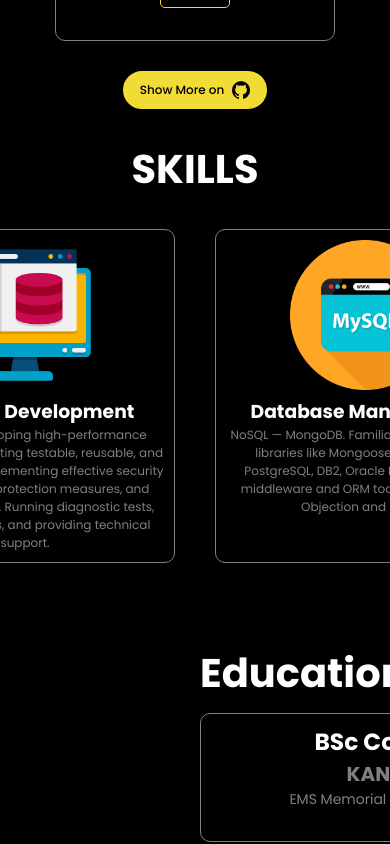
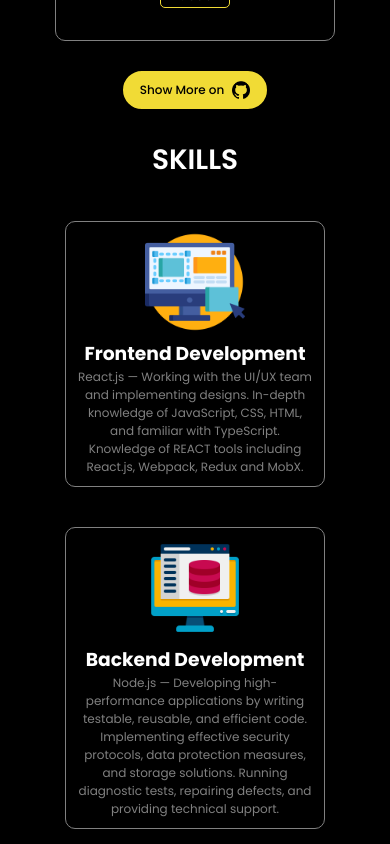
Before and after one commit to ananthu-m-01/portfolio, a React (Vite) app: page / in a window 390 px wide. Shown: the part 2740-3584 px from the top of the page. Built offline with nearby package versions, Linux system fonts and the light colour scheme.

Commit message:
skills responsive

```diff
--- a/src/Components/Skills/Skills.css
+++ b/src/Components/Skills/Skills.css
@@ -1,37 +1,84 @@
-.skills h1{
+.skills h1 {
   text-align: center;
   padding: 0px 30px;
   font-size: 40px;
-    font-weight: 600px;
+  font-weight: 600;
 }
-.skills-container{
+
+.skills-container {
   display: grid;
-    grid-template-columns: 1fr 1fr 1fr 1fr;
-    gap:40px;
-    margin: 80px 170px;
+  grid-template-columns: repeat(4, 1fr);
+  gap: 40px;
+  margin: 80px 170px 0 170px;
   justify-content: center;
-    margin-top: 10px;
 }
-.skill-img{
-    width:150px;
+
+.skill-img {
+  width: 150px;
 }
-.skills-card{
-    border:1px solid grey;
+
+.skills-card {
+  border: 1px solid grey;
   transition: 0.3s;
   border-radius: 10px;
   padding: 10px;
   text-align: center;
   width: 300px;
-    height: 600x;
+  height: auto; /* Fix typo and allow flexible height */
   margin-top: 20px;
 }
-.skills-card:hover{
+
+.skills-card:hover {
   transform: scale(1.10);
   transition: 0.3s;
   box-shadow: 0 4px 8px 0 rgba(231, 255, 145, 0.2), 0 6px 20px 0 rgba(221, 255, 96, 0.19);
-    border:1px solid #f1db35;
+  border: 1px solid #f1db35;
 }
-.skills-card p{
+
+.skills-card p {
   font-size: 12px;
   color: grey;
 }
+
+/* Responsive for tablets */
+@media screen and (max-width: 1024px) {
+  .skills-container {
+    grid-template-columns: repeat(2, 1fr);
+    margin: 60px 40px 0 40px;
+    gap: 30px;
+  }
+
+  .skills-card {
+    width: 100%;
+    max-width: 280px;
+    padding: 12px;
+  }
+
+  .skill-img {
+    width: 120px;
+  }
+}
+
+/* Responsive for mobiles */
+@media screen and (max-width: 600px) {
+  .skills-container {
+    grid-template-columns: 1fr;
+    margin: 40px 15px 0 15px;
+    gap: 20px;
+  }
+
+  .skills-card {
+    max-width: 260px;
+    margin: 0 auto 20px auto;
+    padding: 10px;
+  }
+
+  .skill-img {
+    width: 100px;
+  }
+
+  .skills h1 {
+    font-size: 28px;
+    padding: 0 15px;
+  }
+}
```
Lines whose indentation alone changed are shown as unchanged.
